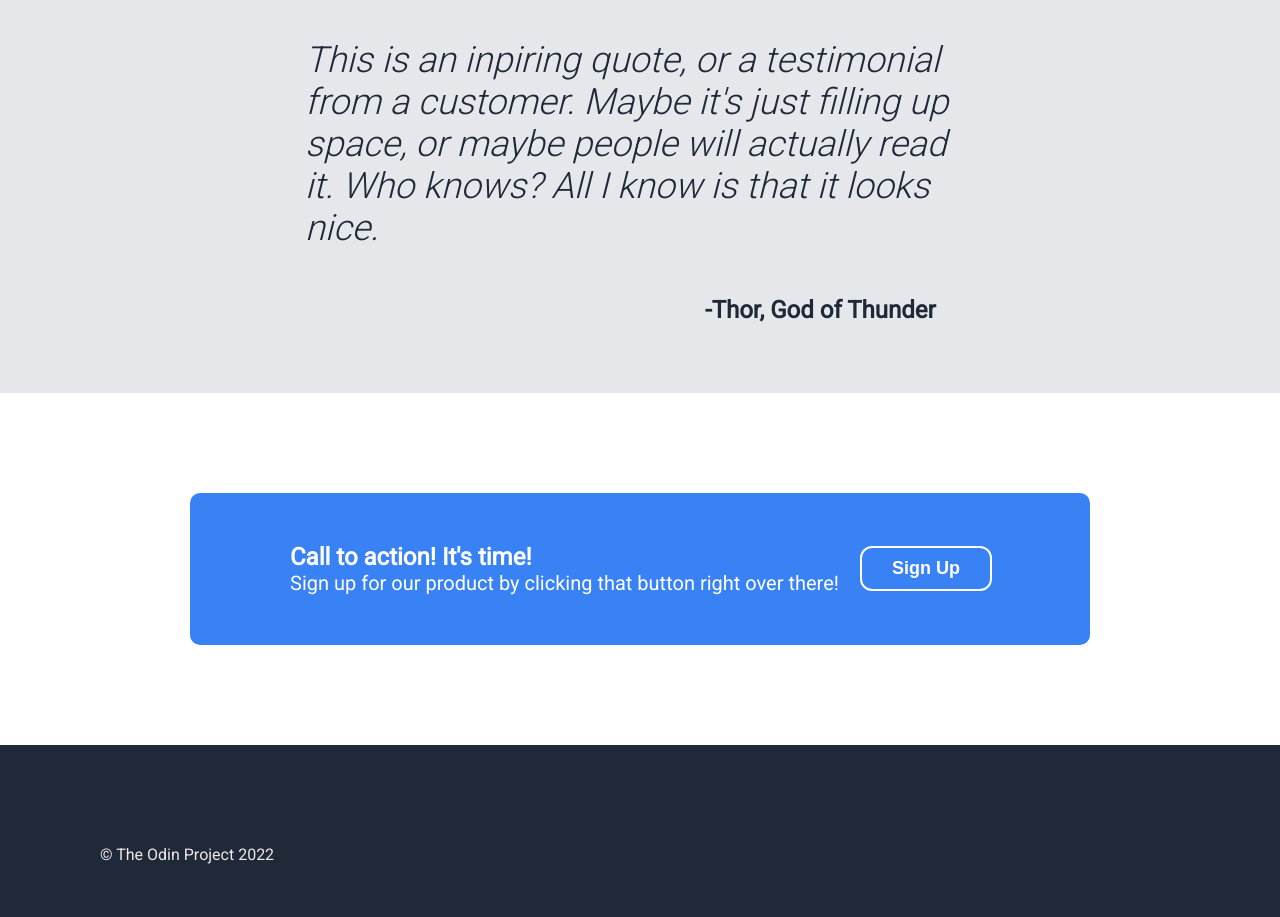
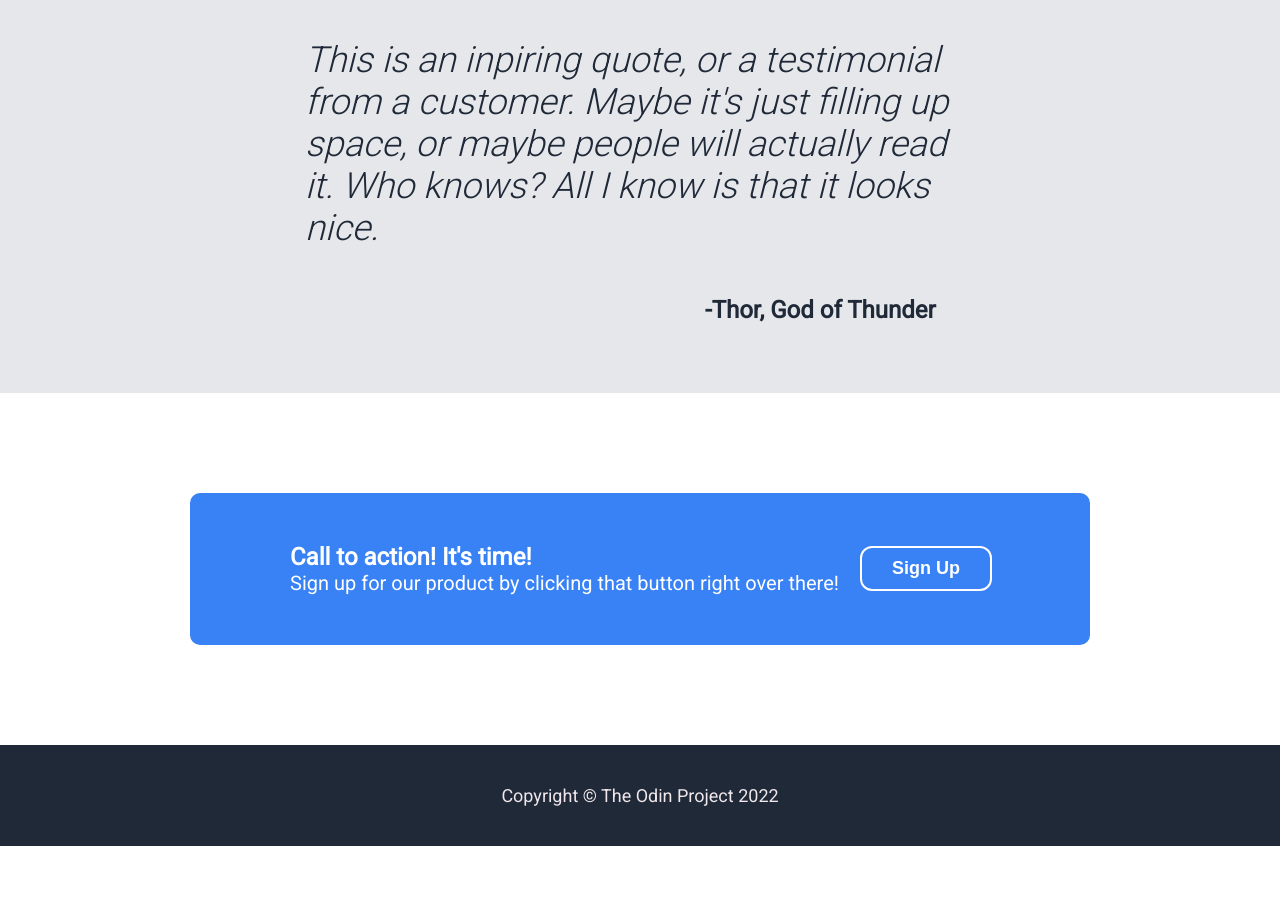
Before and after one commit to DarnellOps/Landing-Page, a plain HTML site: page index.html in a window 1280 px wide. Shown: the part 1034-1951 px from the top of the page. After the commit the page ends 1880 px from the top, so only its background shows below. Drawn offline with Linux system fonts and the light colour scheme.

Commit message:
Finished The Odin Project.... project

```diff
--- a/index.html
+++ b/index.html
@@ -73,7 +73,7 @@
 </div>
 
 <div class="footer">
-    <footer class="footer">&copy; The Odin Project 2022</footer>
+    <footer class="footer">Copyright &copy; The Odin Project 2022</footer>
 </div>
 
 <body>
--- a/style.css
+++ b/style.css
@@ -31,7 +31,6 @@ ul {
     list-style: none;
     display: flex;
     margin-right: 70px;
-
 }
 
 .headerLinks {
@@ -43,7 +42,6 @@ ul {
     display: flex;
     justify-content: center;
     padding-bottom: 50px;
-
 }
 
 .titleText {
@@ -171,5 +169,8 @@ span {
 }
 
 .footer {
-    padding: 50px;
+    display: flex;
+    justify-content: center;
+    padding: 20px;
+    font-size: 18px;
 }
```
